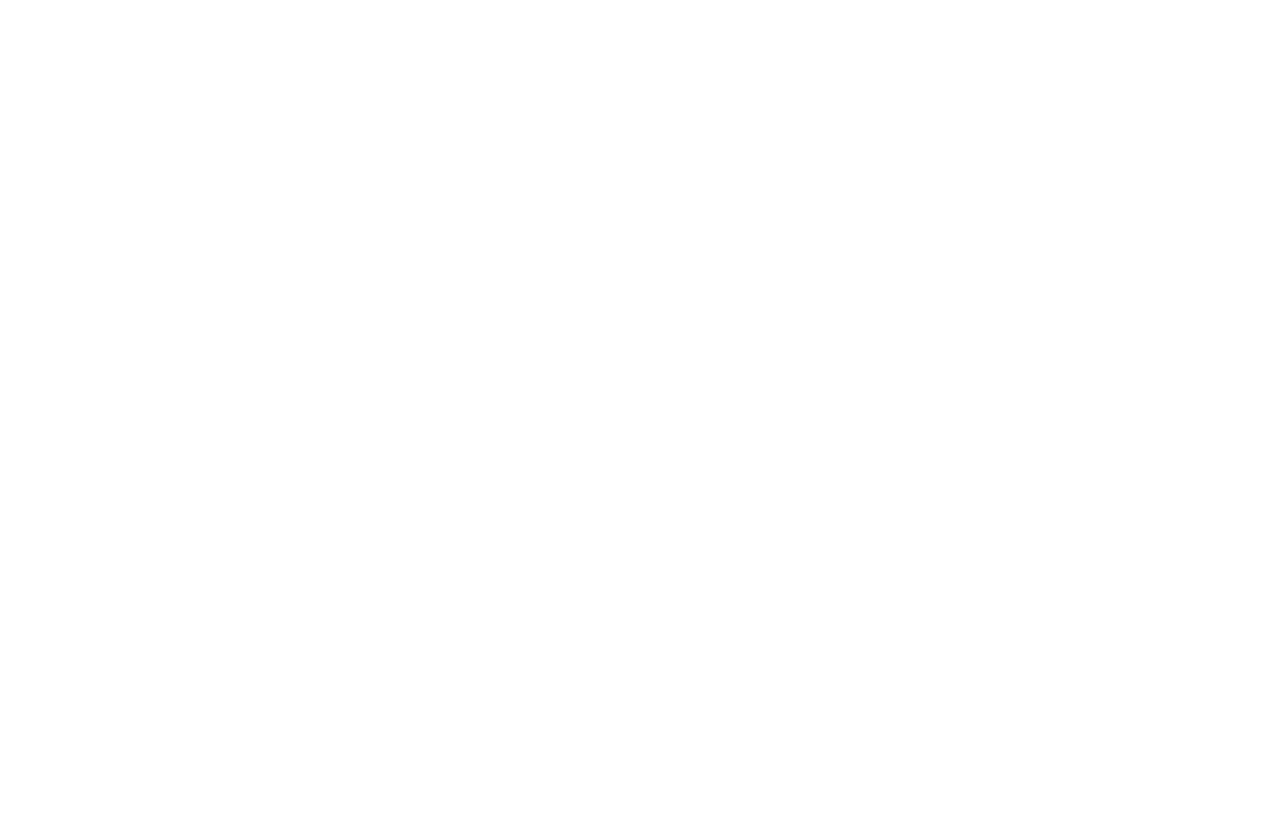
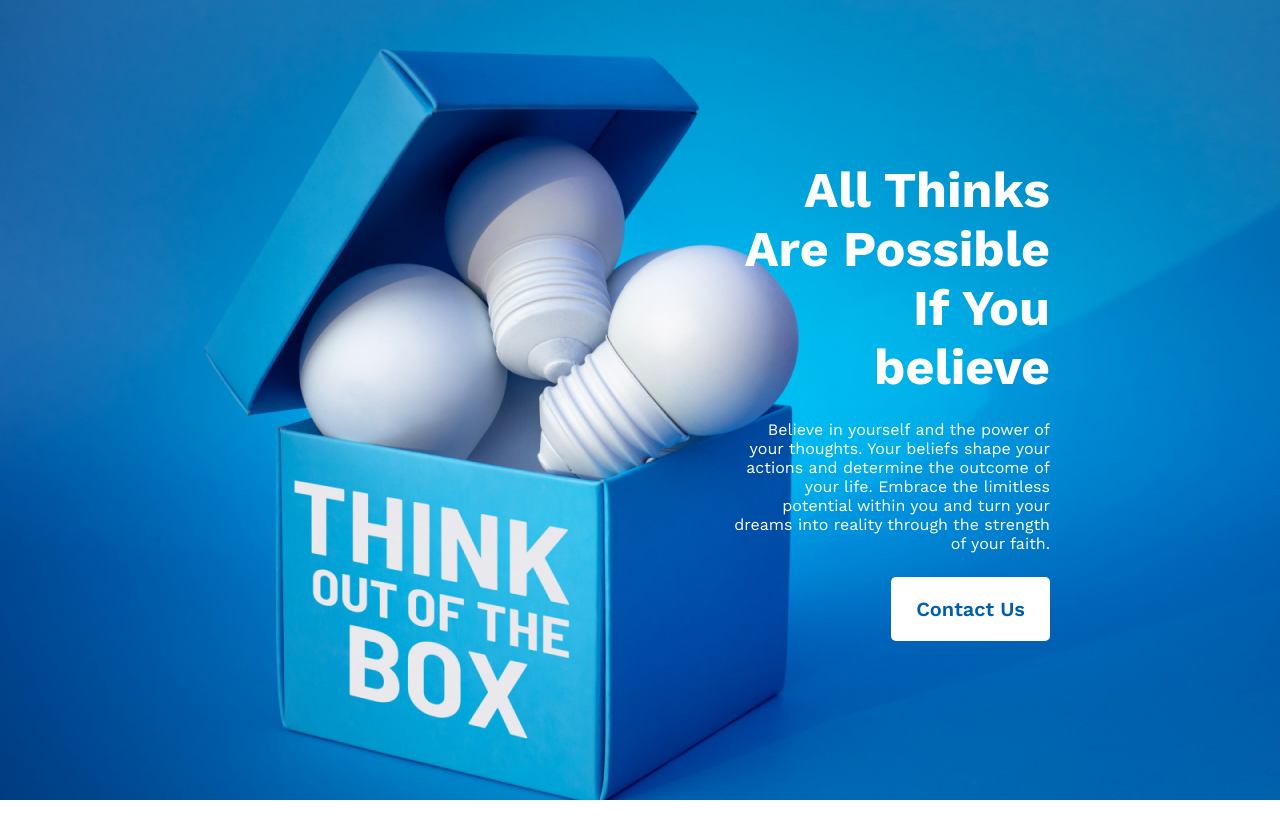
Before and after one commit to omorfarukmahfuj/new-year-new-mission, a plain HTML site: page index.html in a window 1280 px wide. Before the commit the page ends 800 px from the top, so only its background shows below. Drawn offline with nearby package versions, Linux system fonts and the light colour scheme.

Commit message:
added hero section

```diff
--- a/index.html
+++ b/index.html
@@ -20,7 +20,16 @@
 <body>
     <!-- Header Start -->
     <header>
-
+        <!-- Hero Section -->
+        <section class="hero-section">
+            <h1>All Thinks Are Possible If You believe</h1>
+            <p class="section-description">Believe in yourself and the power of your thoughts. Your beliefs shape your
+                actions and determine
+                the outcome
+                of your life. Embrace the limitless potential within you and turn your dreams into reality through the
+                strength of your faith.</p>
+            <button class="btn-primary">Contact Us</button>
+        </section>
     </header>
 
     <!-- Main Start -->
--- a/styles/style.css
+++ b/styles/style.css
@@ -3,3 +3,44 @@
     padding: 0;
     font-family: 'Work Sans', sans-serif;
 }
+
+/* Common Styles */
+.section-description {
+    font-size: 16px;
+    color: #FFFFFF;
+    margin-bottom: 24px;
+}
+
+.btn-primary {
+    background-color: #FFFFFF;
+    padding: 20px 25px;
+    border: none;
+    border-radius: 5px;
+    font-weight: 600;
+    font-size: 20px;
+    color: #005FAC;
+}
+
+/* Header Styles */
+header {
+    background-image: url(../images/banner/banner3.png);
+    background-repeat: no-repeat;
+    width: 100%;
+    height: 100vh;
+    display: flex;
+    justify-content: right;
+    align-items: center;
+    text-align: right;
+}
+
+.hero-section {
+    width: 25%;
+    padding: 230px;
+}
+
+.hero-section h1 {
+    font-weight: 700;
+    font-size: 50px;
+    color: #FFFFFF;
+    margin-bottom: 24px;
+}
```
